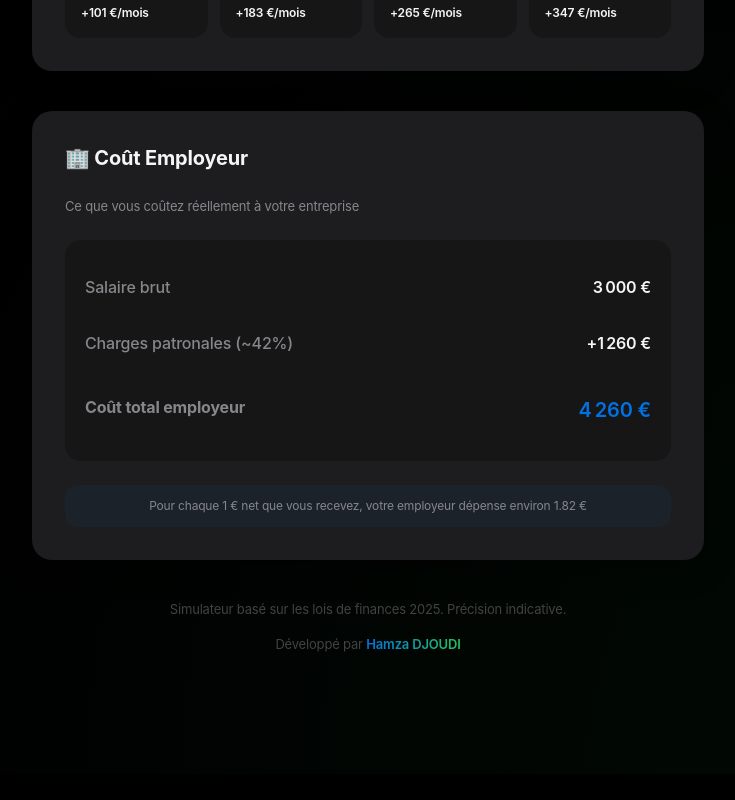
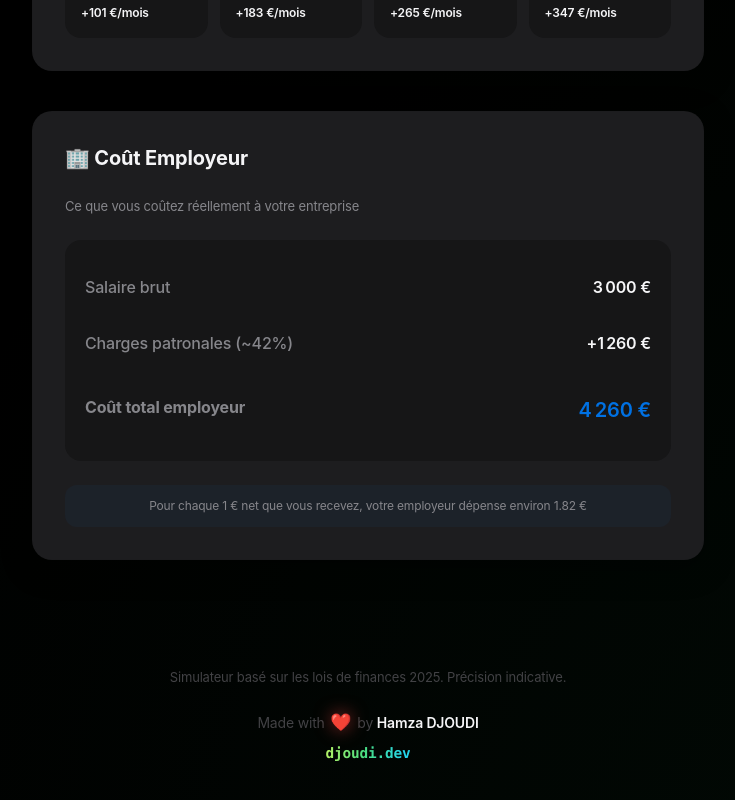
Before and after one commit to HAAMZA7/Simulateur-Brut-Net, a React (Vite) app: page / in a window 1280 px wide. Shown: the part 2090-2890 px from the top of the page, without its empty margins (272-1007 px from the left). Before the commit the page ends 2864 px from the top, so only its background shows below. Built offline with nearby package versions, Linux system fonts and the light colour scheme.

Commit message:
feat: add Made with heart signature from phantom

```diff
--- a/src/App.tsx
+++ b/src/App.tsx
@@ -225,19 +225,23 @@ function App() {
                 </motion.section>
             </main>
 
-            <footer className="text-center mt-40" style={{ color: 'var(--color-text-tertiary)', fontSize: '13px' }}>
-                <p>Simulateur basé sur les lois de finances 2025. Précision indicative.</p>
-                <p style={{ marginTop: '16px' }}>
-                    Développé par{' '}
+            <footer className="signature-container">
+                <p style={{ color: 'var(--color-text-tertiary)', fontSize: '13px', marginBottom: '16px' }}>
+                    Simulateur basé sur les lois de finances 2025. Précision indicative.
+                </p>
+                <div className="signature-content">
+                    <span className="made-text">Made with</span>
+                    <span className="heart">❤️</span>
+                    <span className="by-text">by <strong>Hamza DJOUDI</strong></span>
+                </div>
                 <a
                     href="https://djoudi.dev"
                     target="_blank"
                     rel="noopener noreferrer"
                     className="signature-link"
                 >
-                        Hamza DJOUDI
+                    djoudi.dev
                 </a>
-                </p>
             </footer>
         </div>
     )
--- a/src/index.css
+++ b/src/index.css
@@ -255,32 +255,116 @@ body {
     }
 }
 
-/* Signature Link */
+/* Signature - Made with ❤️ */
+.signature-container {
+    display: flex;
+    flex-direction: column;
+    align-items: center;
+    gap: 0.5rem;
+    padding: 3rem 1rem;
+    margin-top: 60px;
+}
+
+.signature-content {
+    display: flex;
+    align-items: center;
+    gap: 0.4rem;
+    font-size: 0.875rem;
+    color: var(--color-text-tertiary);
+}
+
+.made-text,
+.by-text {
+    transition: color 0.3s;
+}
+
+.signature-container:hover .made-text,
+.signature-container:hover .by-text {
+    color: var(--color-text-primary);
+}
+
+.by-text strong {
+    color: var(--color-text-primary);
+    font-weight: 600;
+}
+
+.heart {
+    display: inline-block;
+    font-size: 1rem;
+    animation: heartbeat 1.5s ease-in-out infinite;
+    filter: drop-shadow(0 0 8px rgba(239, 68, 68, 0.6));
+}
+
+@keyframes heartbeat {
+
+    0%,
+    100% {
+        transform: scale(1);
+    }
+
+    15% {
+        transform: scale(1.25);
+    }
+
+    30% {
+        transform: scale(1);
+    }
+
+    45% {
+        transform: scale(1.2);
+    }
+
+    60% {
+        transform: scale(1);
+    }
+}
+
 .signature-link {
-    background: linear-gradient(90deg, var(--color-brand), #22c55e, var(--color-brand));
+    font-family: ui-monospace, SFMono-Regular, Menlo, Monaco, Consolas, monospace;
+    font-size: 0.9rem;
+    font-weight: 700;
+    background: linear-gradient(90deg,
+            #bef264 0%,
+            #4ade80 25%,
+            #22d3ee 50%,
+            #4ade80 75%,
+            #bef264 100%);
     background-size: 200% auto;
+    background-clip: text;
     -webkit-background-clip: text;
     -webkit-text-fill-color: transparent;
-    background-clip: text;
-    font-weight: 600;
+    animation: gradient-flow 3s linear infinite;
     text-decoration: none;
-    animation: gradient-shift 3s ease infinite;
+    transition: filter 0.3s;
 }
 
 .signature-link:hover {
-    animation-duration: 0.5s;
+    filter: drop-shadow(0 0 12px rgba(190, 242, 100, 0.5));
+    animation-duration: 1s;
 }
 
-@keyframes gradient-shift {
+@keyframes gradient-flow {
     0% {
         background-position: 0% center;
     }
 
-    50% {
-        background-position: 100% center;
+    100% {
+        background-position: 200% center;
+    }
+}
+
+.signature-container:hover {
+    animation: float 2s ease-in-out infinite;
+}
+
+@keyframes float {
+
+    0%,
+    100% {
+        transform: translateY(0);
     }
 
-    100% {
-        background-position: 0% center;
+    50% {
+        transform: translateY(-3px);
     }
 }
```
Lines whose indentation alone changed are shown as unchanged.
